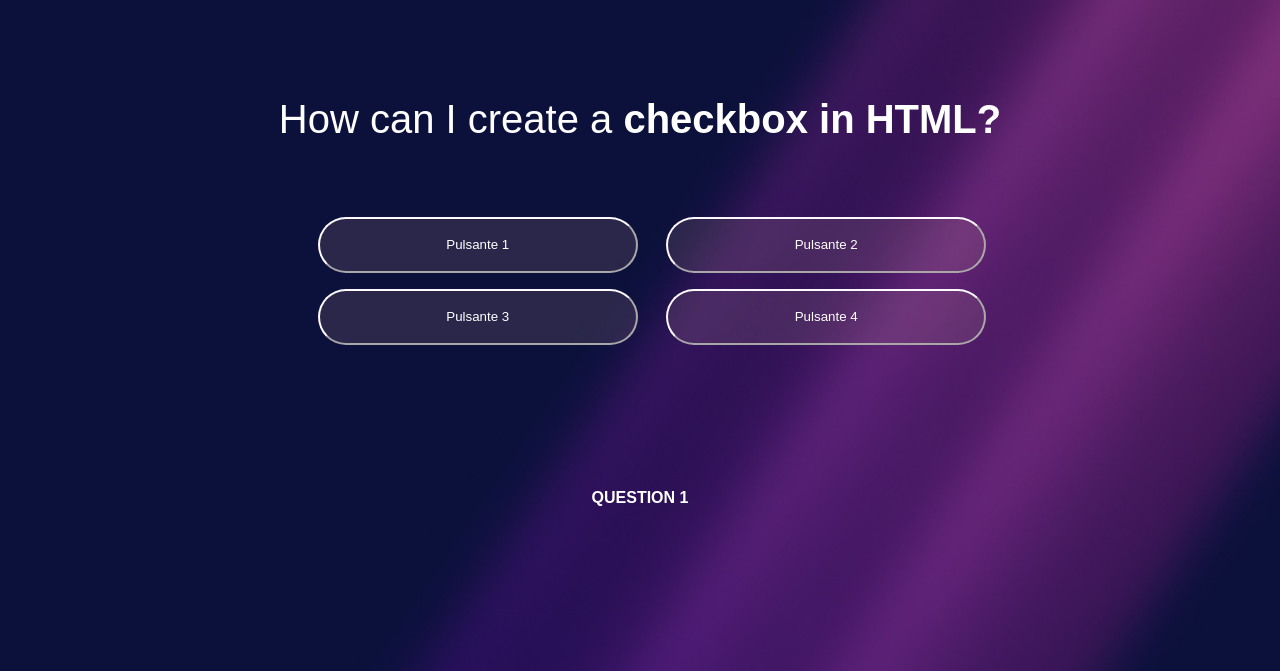
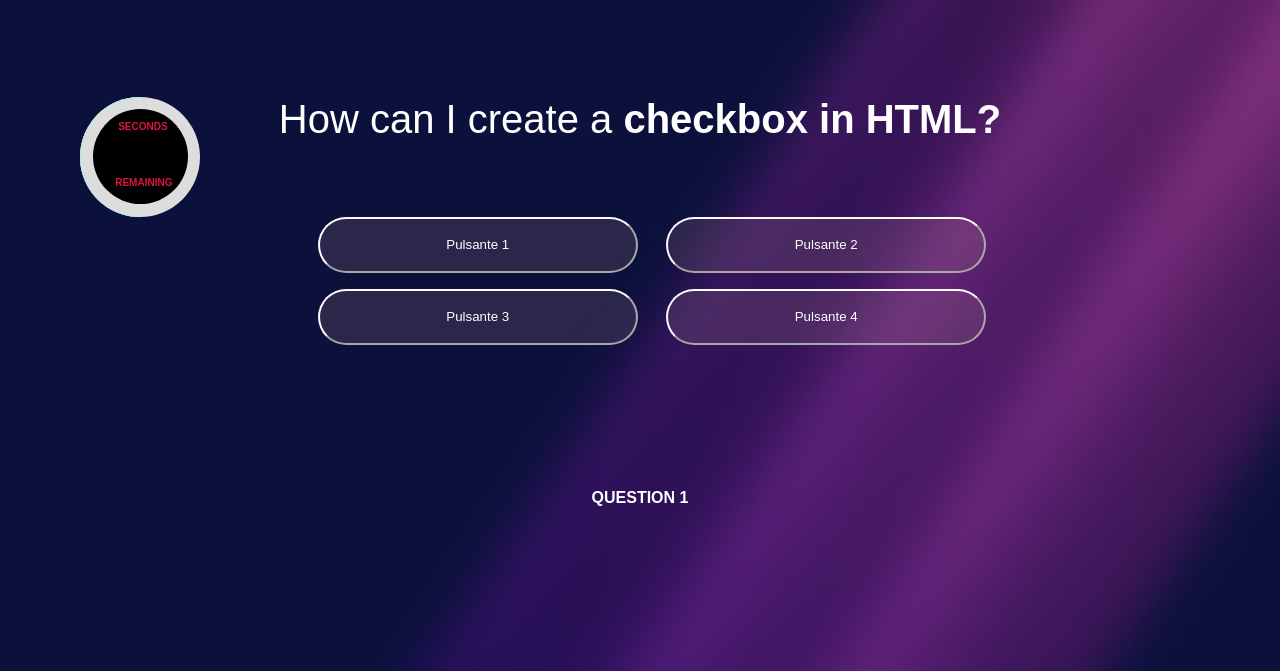
Before and after one commit to DanRusso669/BW-1, a plain HTML site: page benchmark.html in a window 1280 px wide. Shown: the part 129-800 px from the top of the page. Drawn offline with Linux system fonts and the light colour scheme; no server answers.

Commit message:
adds circle timer to benchmark pages

```diff
--- a/assets/style-benchmark.css
+++ b/assets/style-benchmark.css
@@ -36,3 +36,120 @@ footer img {
   margin-inline: 5rem;
   margin-block: 5rem;
 }
+header {
+  display: inline-block;
+}
+.main-container {
+  /* width: 100%;
+  height: 100vh; */
+  background-color: white;
+  /* padding-left: 6rem;
+  padding-top: 20rem; */
+}
+
+/* progress indicator */
+
+.circle-container {
+  width: 120px;
+  height: 120px;
+  background-color: #ddd;
+  border-radius: 50%;
+  position: absolute;
+  overflow: hidden;
+  z-index: 1;
+}
+
+.semicircle {
+  width: 50%;
+  height: 100%;
+  position: absolute;
+  top: 0;
+  left: 0;
+  transform-origin: right center;
+}
+
+.semicircle:nth-child(1) {
+  background-color: #00ffff;
+  z-index: 2;
+}
+.semicircle:nth-child(2) {
+  background-color: #00ffff;
+  z-index: 3;
+}
+.semicircle:nth-child(3) {
+  background-color: #ddd;
+  z-index: 4;
+  /* display: none; */
+}
+.outermost-circle {
+  width: 95px;
+  height: 95px;
+  background-color: black;
+  border-radius: 50%;
+  position: absolute;
+  z-index: 5;
+  margin-top: 12px;
+  margin-left: 13px;
+  /* display: none; */
+}
+
+/* hover */
+/* .main-container:hover .semicircle:nth-child(1) {
+  transform: rotate(180deg);
+  transition: 1s linear;
+}
+.main-container:hover .semicircle:nth-child(2) {
+  transform: rotate(360deg);
+  transition: 2s linear;
+}
+.main-container:hover .semicircle:nth-child(3) {
+  opacity: 0;
+  transition: opacity 0s 1s;
+} */
+
+/* timer */
+
+.timer-container {
+  width: 330px;
+  height: 200px;
+  position: absolute;
+  z-index: 6;
+  padding-left: 2.2rem;
+  padding-top: 1.5rem;
+  /* text-align: center; */
+}
+.timer {
+  width: 250px;
+  height: 100px;
+  position: absolute;
+  z-index: 7;
+}
+
+.timer div {
+  font-size: 45px;
+  font-weight: 100;
+  width: 40px;
+  height: 80px;
+  /* display: inline-block; */
+  padding-top: 5px;
+}
+#remain {
+  position: absolute;
+  z-index: 7;
+  font-size: 10px;
+  font-weight: bold;
+  color: crimson;
+  /* padding-left: 2rem; */
+  padding-right: 1px;
+  padding-top: 3.5rem;
+}
+
+#seconds {
+  position: absolute;
+  z-index: 7;
+  font-size: 10px;
+  font-weight: bold;
+  color: crimson;
+  padding-left: 3px;
+  /* padding-top: 1rem; */
+}
--- a/benchmark.html
+++ b/benchmark.html
@@ -9,8 +9,25 @@
     <script src="scripts/benchmark.js" defer></script>
   </head>
   <body>
-    <header><img src="./assets/epicode_logo.png" alt="logo" id="logo" /></header>
-    <div class="timer"></div>
+    <header>
+      <img src="./assets/epicode_logo.png" alt="logo" id="logo" />
+      <div class="main-container">
+        <!-- progress indicator -->
+        <div class="circle-container">
+          <div class="semicircle"></div>
+          <div class="semicircle"></div>
+          <div class="semicircle"></div>
+          <div class="outermost-circle"></div>
+        </div>
+
+        <!-- timer -->
+        <div class="timer-container">
+          <p id="seconds">SECONDS</p>
+          <div class="timer"></div>
+          <p id="remain">REMAINING</p>
+        </div>
+      </div>
+    </header>
     <main>
       <!-- <h2>How can I create a <span>checkbox in HTML?</span></h2> -->
       <h1>How can I create a <span>checkbox in HTML?</span></h1>
```
